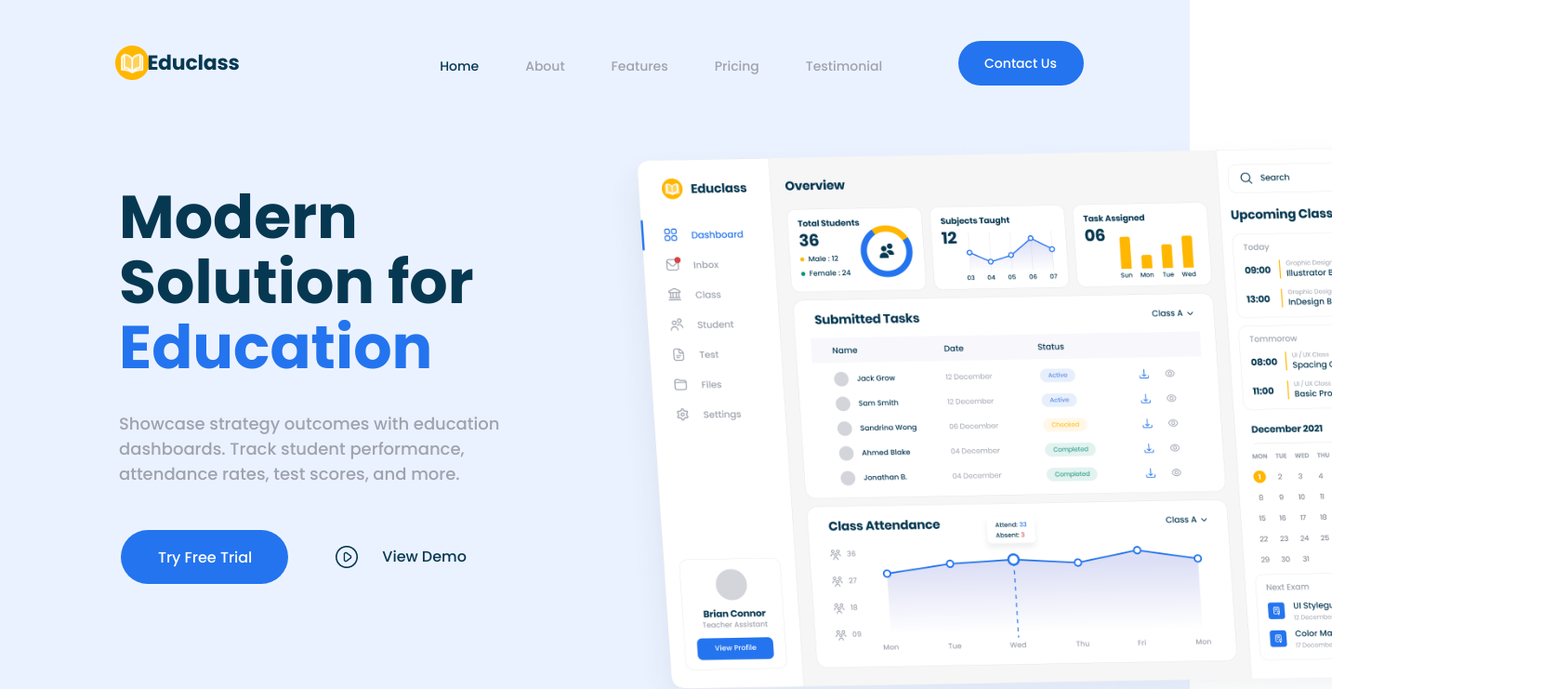
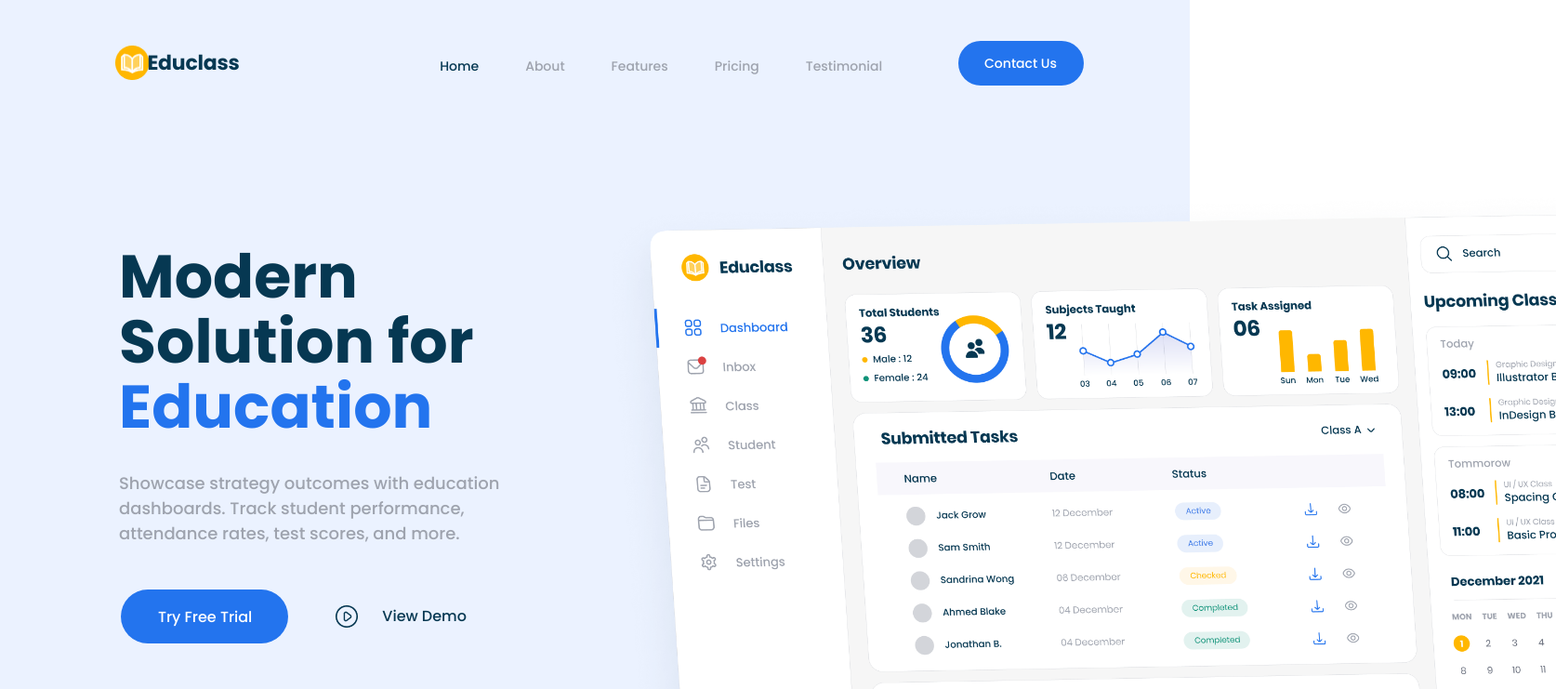
Before and after one commit to samibyrone/Development_Agency_Landing_Page_Project, a website built with Vite: page src/index.html in a window 1280 px wide. Shown: the top 741 px of the page at 93% size, 1674 px wide, since content can reach past the window. Built offline with nearby package versions, Linux system fonts and the light colour scheme.

Commit message:
page updates

```diff
--- a/src/index.css
+++ b/src/index.css
@@ -100,7 +100,7 @@ button{
 .navBar_text{
     width: 500px;
     height: 450px;
-    margin: 5% 5% 0% 10%;
+    margin: 10% 5% 0% 10%;
     color: #063852;
 }
 
@@ -172,8 +172,9 @@ button{
 }
 
 .dashboard{
-    width: 920px;
-    height: 655px;
+    width: 1200px;
+    height: 855px;
+    margin-top: 5%;
     rotation: 1deg;
     color: #F6F6F6;
 }
```
